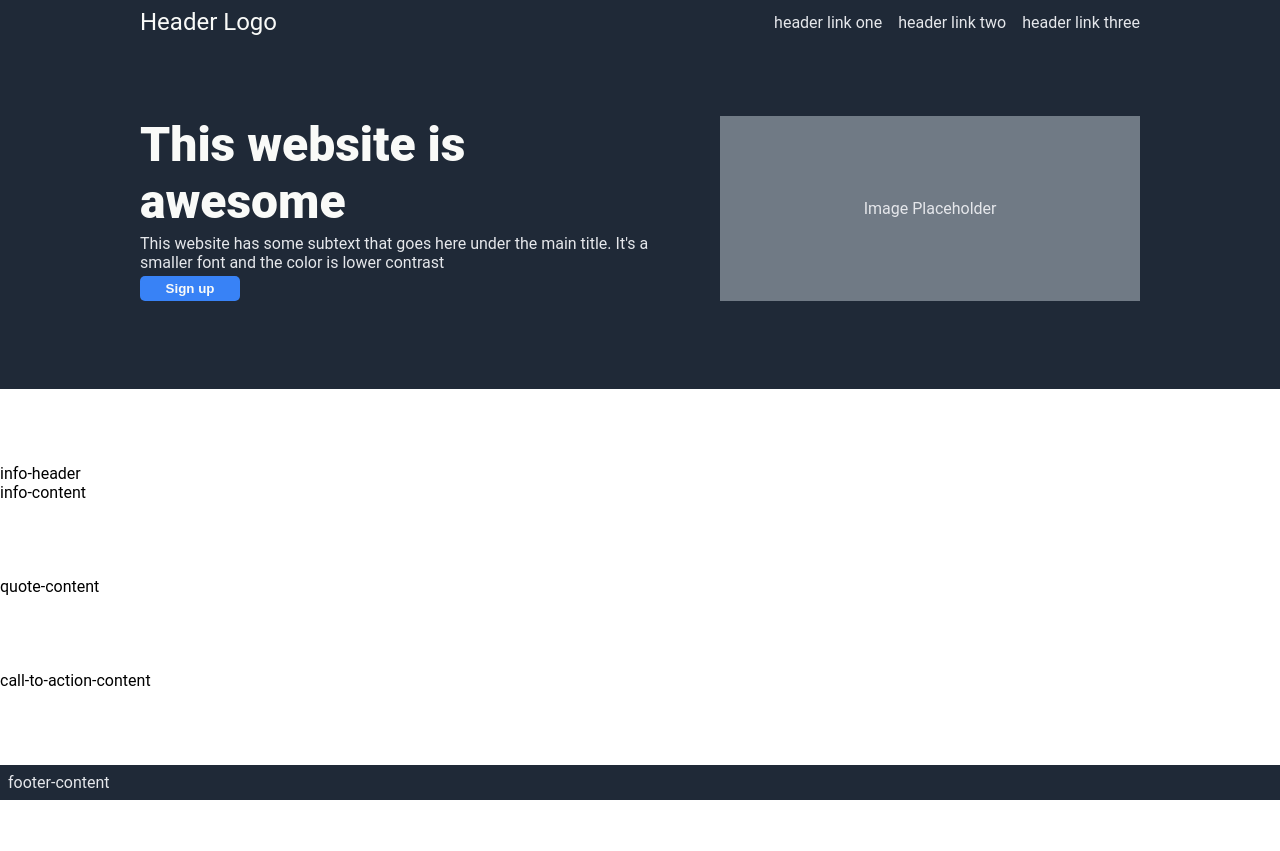
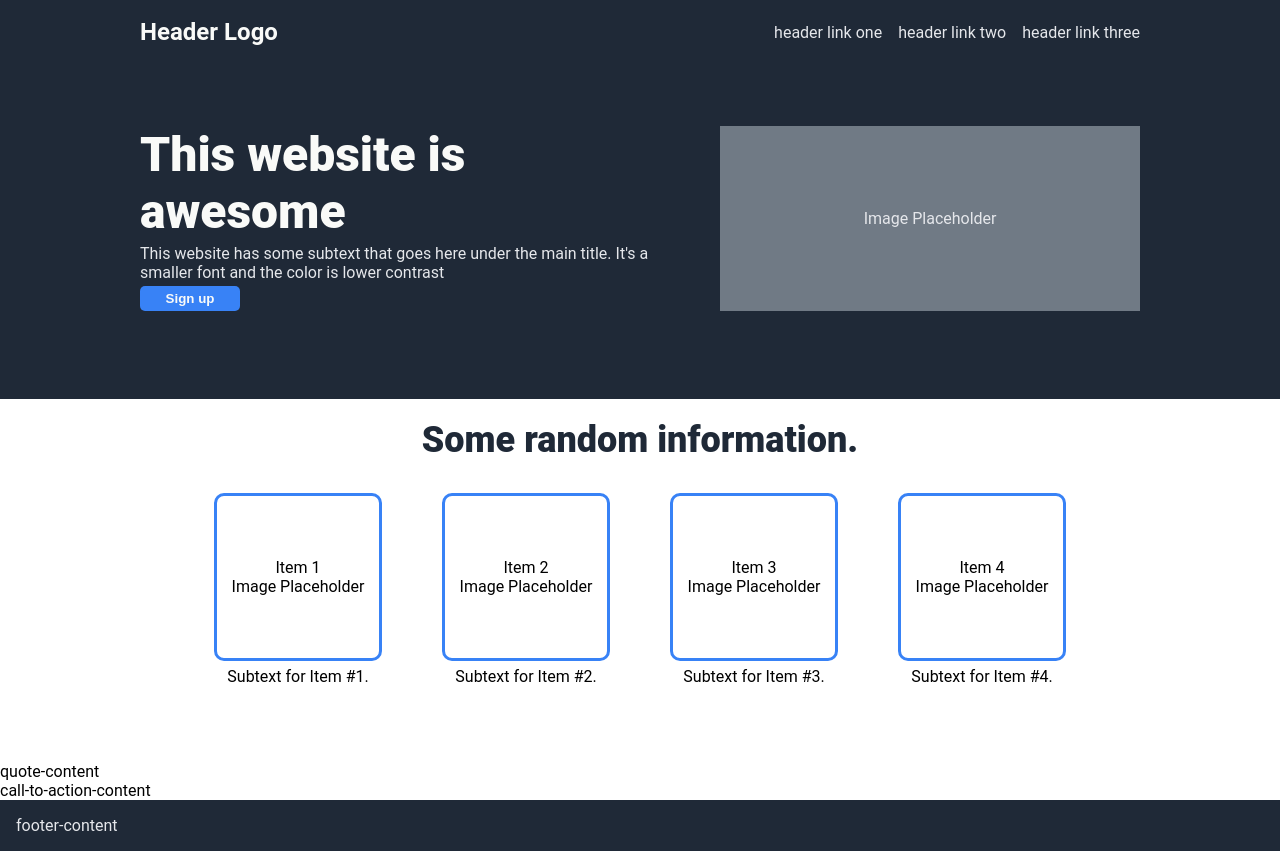
Before and after one commit to jakemcco/odin-landing-page, a plain HTML site: page index.html in a window 1280 px wide. Before the commit the page ends 800 px from the top, so only its background shows below. Drawn offline with Linux system fonts and the light colour scheme.

Commit message:
Populate and style info section

```diff
--- a/index.html
+++ b/index.html
@@ -49,11 +49,61 @@
 
         <div class="info">
             <div class="info-header">
-                info-header
+                Some random information.
             </div>
 
             <div class="info-content">
-                info-content
+                <div class="item-container">
+                    <div class="item-image-box">
+                        <div>
+                            Item 1
+                            <br>
+                            Image Placeholder
+                        </div>
+                    </div>
+                    <div class="item-subtext">
+                        Subtext for Item #1.
+                    </div>
+                </div>
+
+                <div class="item-container">
+                    <div class="item-image-box">
+                        <div>
+                            Item 2
+                            <br>
+                            Image Placeholder
+                        </div>
+                    </div>
+                    <div class="item-subtext">
+                        Subtext for Item #2.
+                    </div>
+                </div>
+
+                <div class="item-container">
+                    <div class="item-image-box">
+                        <div>
+                            Item 3
+                            <br>
+                            Image Placeholder
+                        </div>
+                    </div>
+                    <div class="item-subtext">
+                        Subtext for Item #3.
+                    </div>
+                </div>
+
+                <div class="item-container">
+                    <div class="item-image-box">
+                        <div>
+                            Item 4
+                            <br>
+                            Image Placeholder
+                        </div>
+                    </div>
+                    <div class="item-subtext">
+                        Subtext for Item #4.
+                    </div>
+                </div>
             </div>
         </div>
 
--- a/style.css
+++ b/style.css
@@ -16,7 +16,7 @@ body {
     flex-direction: column;
     justify-content: space-between;
     /* align-items: center; */
-    padding: 8px;
+    padding: 16px;
 }
 
 .hero{
@@ -29,11 +29,13 @@ body {
     justify-content: space-around;
     align-items: center;
     gap: 16px;
+    margin-top: 10px;
 }
 
 .header-logo{
     color: #F9FAF8;
     font-size: 24px;
+    font-weight: 600;
     display:flex;
     flex:1 0 auto;
     justify-content: flex-start;
@@ -87,7 +89,51 @@ body {
     border-style: none;
 }
 
+.info{
+    display:flex;
+    flex-direction: column;
+    justify-content: space-between;
+    align-items: center;
+    padding-top: 20px;
+    padding-bottom: 60px;
+    gap: 16px;
+}
 
+.info-header{
+    font-size: 36px;
+    font-weight: 800; /*extra-bold*/
+    color:#1F2937;
+}
+
+.info-content{
+    display:flex;
+    justify-content: space-between;
+    flex-wrap:wrap;
+    gap: 60px;
+    padding: 16px;
+}
+
+.item-container{
+    display:flex;
+    flex-direction: column;
+    align-items: center;
+    gap: 6px;
+}
+
+.item-image-box{
+    /* flex: 0; */
+    min-height: 150px;
+    min-width: 150px;
+    border-style: solid;
+    border-color:#3882F6;
+    border-radius: 10px;
+    display:flex;
+    justify-content: center;
+    align-items: center;
+    padding: 6px;
+    text-align: center;
+
+}
 ul {
     margin: 0;
     padding: 0;
```
